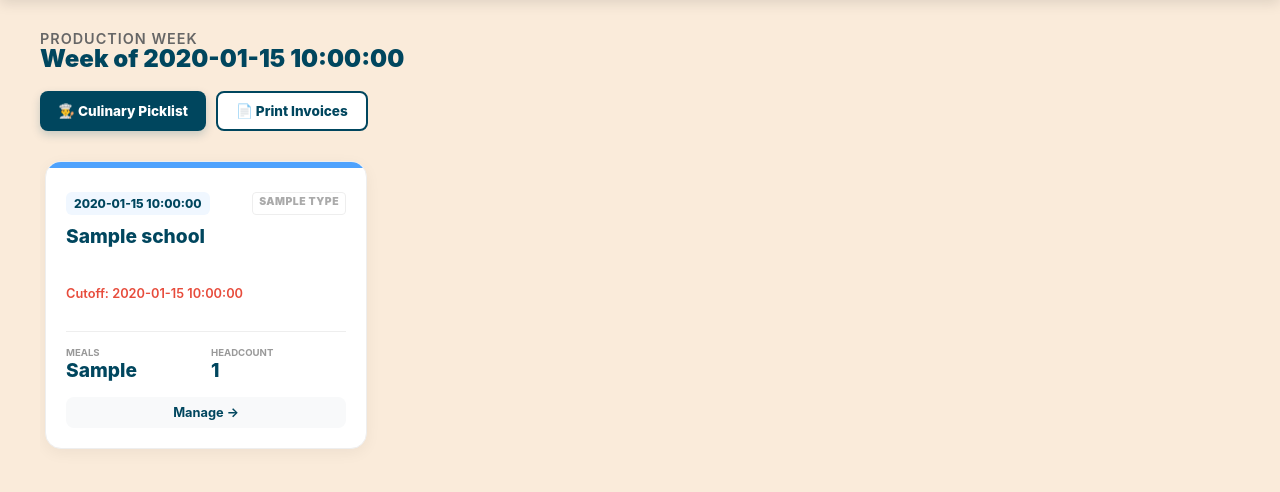
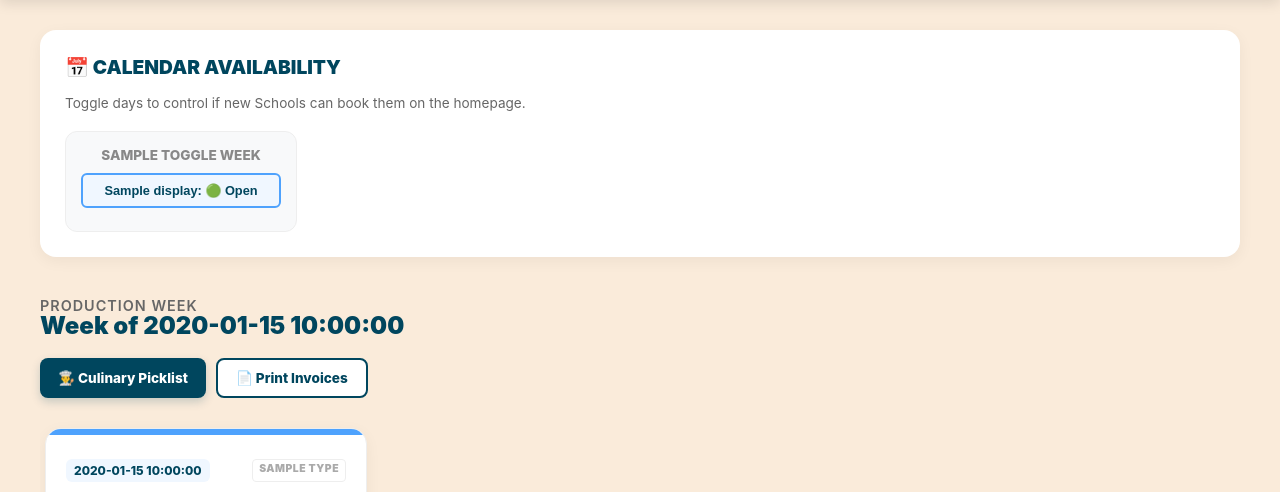
Before and after one commit to conner-kadz/betterday-app, a Flask app: template templates/admin.html in a window 1280 px wide. Shown: the part 70-562 px from the top of the page. Before the commit the page ends 519 px from the top, so only its background shows below. Run offline with Flask 3, Linux system fonts and the light colour scheme; the template is opened without the code that fills it: most values are stand-ins (such as "Sample title", 1, 10 or a date in 2020).

Commit message:
Update admin.html

```diff
--- a/templates/admin.html
+++ b/templates/admin.html
@@ -85,6 +85,29 @@
     </div>
 
     <div class="container">
+
+        <div style="background: white; border-radius: 16px; padding: 25px; margin-bottom: 40px; box-shadow: 0 4px 15px rgba(0,0,0,0.05);">
+            <h2 style="margin-top: 0; font-size: 1.2rem; font-weight: 900; text-transform: uppercase;">📅 Calendar Availability</h2>
+            <p style="font-size: 0.85rem; color: #666; margin-bottom: 20px;">Toggle days to control if new Schools can book them on the homepage.</p>
+
+            <div class="cards-scroller" style="padding: 0; gap: 15px;">
+                {% for w in toggle_weeks %}
+                <div style="background: #f8f9fa; border: 1px solid #eee; border-radius: 12px; padding: 15px; min-width: 200px;">
+                    <div style="font-weight: 800; font-size: 0.85rem; color: #888; text-transform: uppercase; margin-bottom: 10px; text-align: center;">{{ w.week_label }}</div>
+
+                    {% for day in w.days %}
+                    <form action="/toggle-date" method="POST" style="margin-bottom: 8px;">
+                        <input type="hidden" name="date" value="{{ day.raw_date }}">
+                        <button type="submit" style="width: 100%; padding: 8px; border-radius: 6px; font-weight: 700; font-size: 0.8rem; cursor: pointer; border: 2px solid {% if day.blocked %}#eee{% else %}#4ea2fd{% endif %}; background: {% if day.blocked %}#eee{% else %}#f0f7ff{% endif %}; color: {% if day.blocked %}#999{% else %}#00465e{% endif %};">
+                            {{ day.display }}: {% if day.blocked %}🔒 Blocked{% else %}🟢 Open{% endif %}
+                        </button>
+                    </form>
+                    {% endfor %}
+                </div>
+                {% endfor %}
+            </div>
+        </div>
+
         {% if weeks %}
             {% for anchor, details in weeks.items() %}
             <div class="week-row">
```
